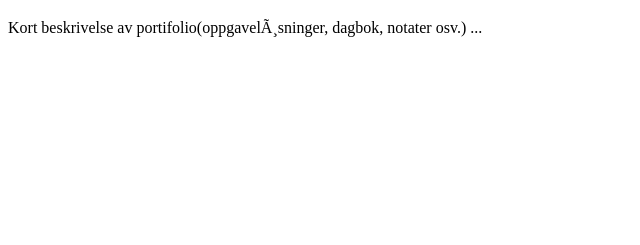
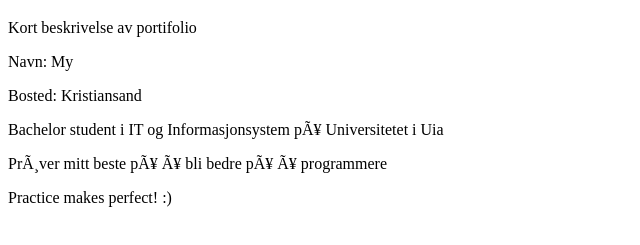
Before and after one commit to taikiyakitaiyaki/Oblig0, a plain HTML site: page docs/index.html in a window 1280 px wide. Shown: the part 87-332 px from the top of the page, without its empty margins (0-640 px from the left). Drawn offline with Linux system fonts and the light colour scheme.

Commit message:
Update index.html

```diff
--- a/docs/index.html
+++ b/docs/index.html
@@ -3,11 +3,19 @@
 <head>
  <meta charset="uft-8">
  <meta name="viewport" content="width=device-width, initial-scale=1">
- <title>(navn [mellomnavn]* etternavn)</title>
+ <title>(My [mellomnavn]* Hoang)</title>
 <</head>
 <body>
  <h1>Min IS-114 portfolio</h1>
- <p>Kort beskrivelse av portifolio(oppgaveløsninger, dagbok, notater osv.) ...
+ <p>Kort beskrivelse av portifolio
+  <p>Navn: My
+  <p>Bosted: Kristiansand
+  <p>Bachelor student i IT og Informasjonsystem på Universitetet i Uia
+
+  <p>Prøver mitt beste på å bli bedre på å programmere
+  <p>Practice makes perfect! :)
+
+
 
 </body>
 </html>
```
